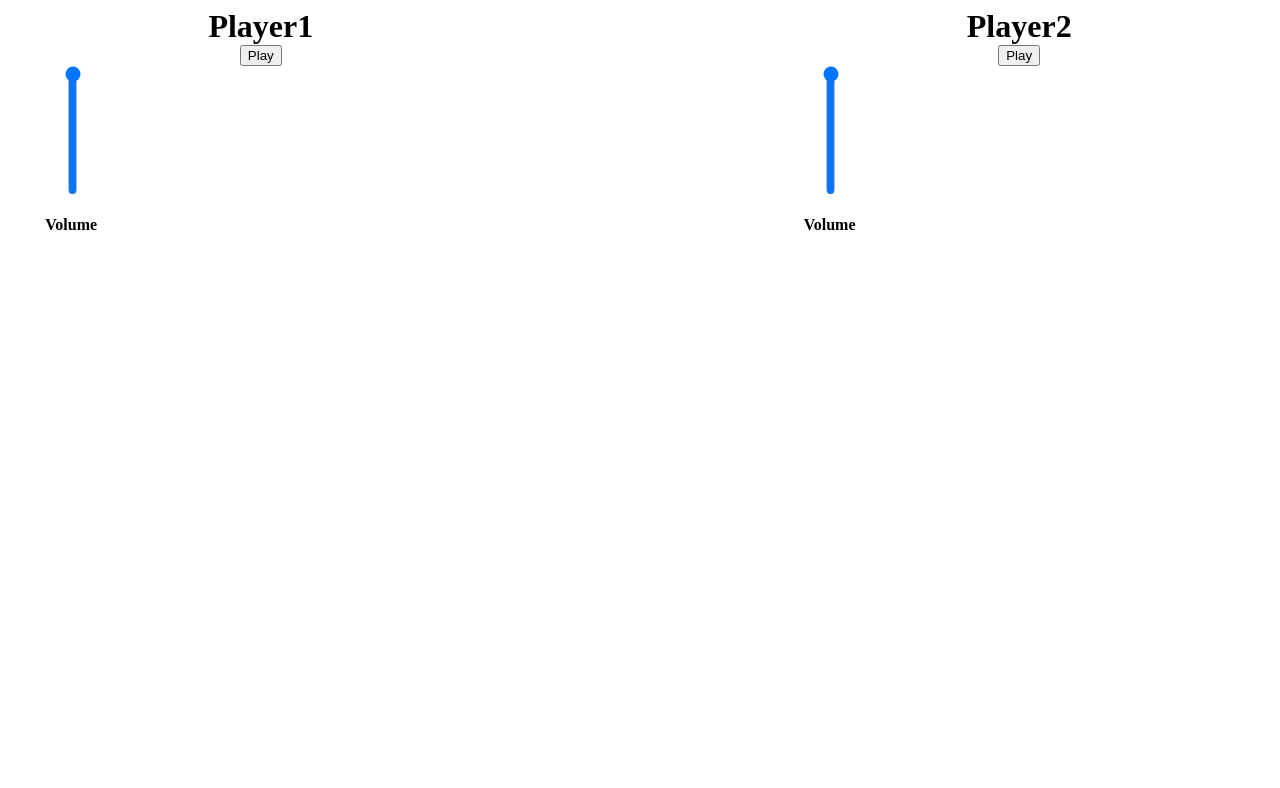
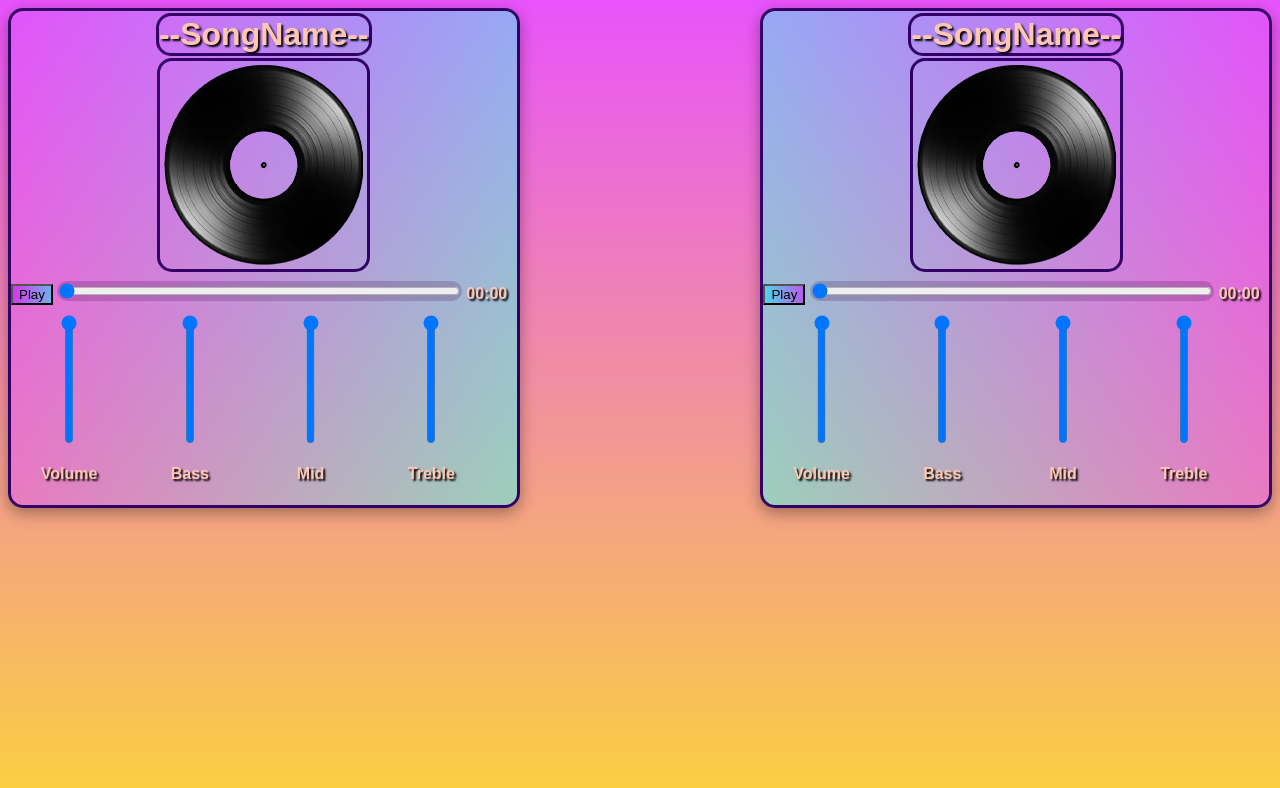
Before and after one commit to Chrisvwd/MusicPlayerPlus, a website with bundled scripts: page index.html in a window 1280 px wide. Built offline with nearby package versions, Linux system fonts and the light colour scheme; files whose address does not match are found by name.

Commit message:
Improved UI
- added Style.css
- moved style from index.html to style.css
- reworked UI
- added img folder (Images/Icons)
- added Slider for EQ

```diff
--- a/index.html
+++ b/index.html
@@ -1,25 +1,60 @@
 <html>
 <head>
     <title>MusicPlayerPlus</title>
+    <link rel="stylesheet" href="style.css">
 </head>
 <body>
 
-    <div style="width: 40%; float: left">
-        <h1 style="display: table; margin: 0 auto">Player1</h1>
-        <button id="playController" type="button" style="display: table; margin: 0 auto">Play</button>
+    <div id="playerOne">
+        <h1 id="title1">--SongName--</h1>
+        <img id="cover1" src="/img/pic1disc.png">
+        <button id="playController" type="button">Play</button>
+        <div id="songProgress1">
+            <input id="songProgressPassed1" type="range" value="0" min="0" max="100" step="1">
+        </div>
+        <h4 id="songProgressTime1">00:00</h4>
         <script type="module" src="./src/index.js"></script>
-        <div style="width: 25%;">
-            <input id="volumeController" type="range" min="0" max="1" step="0.01" value="1.0" style="-webkit-appearance: slider-vertical; display: table; margin: 0 auto"/>
-            <h4 style="text-align: center">Volume</h4>
+        <div id="volumeSlider1">
+            <input id="volumeController" type="range" min="0" max="1" step="0.01" value="1.0" />
+            <h4 id="sliderText1">Volume</h4>
+        </div>
+        <div id="bassSlider1">
+            <input id="bassController" type="range" min="0" max="1" step="0.01" value="1.0" />
+            <h4 id="sliderText1">Bass</h4>
+        </div>
+        <div id="midSlider1">
+            <input id="midController" type="range" min="0" max="1" step="0.01" value="1.0" />
+            <h4 id="sliderText1">Mid</h4>
+        </div>
+        <div id="trebleSlider1">
+            <input id="trebleController" type="range" min="0" max="1" step="0.01" value="1.0" />
+            <h4 id="sliderText1">Treble</h4>
         </div>
     </div>
-    <div style="width: 40%; float: right">
-        <h1 style="display: table; margin: 0 auto">Player2</h1>
-        <button id="playController2" type="button" style="display: table; margin: 0 auto">Play</button>
+    <div id="playerTwo">
+        <h1 id="title2">--SongName--</h1>
+        <img id="cover2" src="/img/pic1disc.png">
+        <button id="playController2" type="button">Play</button>
+        <div id="songProgress2">
+            <input id="songProgressPassed2" type="range" value="0" min="0" max="100" step="1">
+        </div>
+        <h4 id="songProgressTime2">00:00</h4>
         <script type="module" src="./src/index.js"></script>
-        <div style="width: 25%;">
-            <input id="volumeController2" type="range" min="0" max="1" step="0.01" value="1.0" style="-webkit-appearance: slider-vertical; display: table; margin: 0 auto"/>
-            <h4 style="text-align: center">Volume</h4>
+        <div id="volumeSlider2">
+            <input id="volumeController2" type="range" min="0" max="1" step="0.01" value="1.0"/>
+            <h4 id="sliderText1">Volume</h4>
+        </div>
+        <div id="bassSlider2">
+            <input id="bassController2" type="range" min="0" max="1" step="0.01" value="1.0" />
+            <h4 id="sliderText1">Bass</h4>
+        </div>
+        <div id="midSlider2">
+            <input id="midController2" type="range" min="0" max="1" step="0.01" value="1.0" />
+            <h4 id="sliderText1">Mid</h4>
+        </div>
+        <div id="trebleSlider2">
+            <input id="trebleController2" type="range" min="0" max="1" step="0.01" value="1.0" />
+            <h4 id="sliderText1">Treble</h4>
         </div>
     </div>
 </body>
--- /dev/null
+++ b/style.css
@@ -0,0 +1,220 @@
+body {
+    background: rgb(251,208,63);
+    background: linear-gradient(0deg, rgba(251,208,63,1) 0%, rgba(232,83,251,1) 100%);
+    color: #fff;
+}
+
+#playerOne {
+    width: 40%;
+    float: left;
+    border-style: solid;
+    border-color: rgb(50, 0, 100);
+    border-radius: 15px;
+    background: rgb(63,251,242);
+    background: linear-gradient(90deg, rgba(221,83,251,0.5) 0%, rgba(70,252,240,0.5) 100%);
+    box-shadow: rgba(0, 0, 0, 0.35) 0px 5px 15px;
+    color: rgb(255, 199, 179);
+    text-shadow: 2px 2px 2px black;
+    font-family:Arial, Helvetica, sans-serif;
+}
+
+#title1 {
+    display: table;
+    margin: 2px auto;
+    border-style: solid;
+    border-color: rgb(50, 0, 100);
+    border-radius: 15px;
+}
+
+#cover1 {
+    display: table;
+    margin: 2px auto;
+    border-style: solid;
+    border-color: rgb(50, 0, 100);
+    border-radius: 15px;
+}
+
+#playController {
+    display: inline-block;
+    margin: 10 auto;
+    background: linear-gradient(90deg, rgb(204, 0, 255,0.5) 0%, rgb(0, 238, 255,0.5) 100%);
+}
+
+#playController:hover {
+    background: linear-gradient(90deg, rgb(204, 0, 255,0.7) 0%, rgb(0, 238, 255,0.7) 100%);
+}
+
+#songProgress1 {
+    display: inline-block;
+    margin: 5 auto;
+    width: 80%;
+    background: rgba(50, 0, 62, 0.2);
+    border-radius: 15px;
+}
+
+#songProgressPassed1 {
+    width: 99%;
+    background: linear-gradient(90deg, rgb(0, 238, 255,0.5) 0%, rgb(204, 0, 255,0.5) 100%);
+
+}
+
+#songProgressTime1 {
+    display: inline-block;
+    margin: 0 auto;
+    width: 5px;
+}
+
+#volumeSlider1 {
+    width: 23%;
+    display: inline-block;
+}
+
+#volumeController {
+    -webkit-appearance: slider-vertical;
+    width: 100%;
+    margin: 0 auto;
+}
+
+#bassSlider1 {
+    width: 23%;
+    display: inline-block;
+}
+
+#bassController {
+    -webkit-appearance: slider-vertical;
+    width: 100%;
+    margin: 0 auto;
+
+}
+
+#midSlider1 {
+    width: 23%;
+    display: inline-block;
+}
+
+#midController {
+    -webkit-appearance: slider-vertical;
+    width: 100%;
+    margin: 0 auto;
+
+}
+
+#trebleSlider1 {
+    width: 23%;
+    display: inline-block;
+}
+
+#trebleController {
+    -webkit-appearance: slider-vertical;
+    width: 100%;
+    margin: 0 auto;
+
+}
+
+#sliderText1 {
+    text-align: center;
+}
+
+#playerTwo {
+    width: 40%;
+    float: right;
+    border-style: solid;
+    border-color: rgb(50, 0, 100);
+    border-radius: 15px;
+    background: rgb(63,251,242);
+    background: linear-gradient(90deg, rgba(70,252,240,0.5) 0%, rgba(221,83,251,0.5) 100%);
+    box-shadow: rgba(0, 0, 0, 0.35) 0px 5px 15px;
+    color: rgb(255, 199, 179);
+    text-shadow: 2px 2px 2px black;
+    font-family:Arial, Helvetica, sans-serif;
+}
+#title2 {
+    display: table;
+    margin: 2px auto;
+    border-style: solid;
+    border-color: rgb(50, 0, 100);
+    border-radius: 15px;
+}
+
+#cover2 {
+    display: table;
+    margin: 2px auto;
+    border-style: solid;
+    border-color: rgb(50, 0, 100);
+    border-radius: 15px;
+}
+
+#playController2 {
+    display: inline-block;
+    margin: 10 auto;
+    background: linear-gradient(90deg, rgb(0, 238, 255,0.5) 0%, rgb(204, 0, 255,0.5) 100%);
+}
+
+#playController2:hover {
+    background: linear-gradient(90deg, rgb(0, 238, 255,0.7) 0%, rgb(204, 0, 255,0.7) 100%);
+}
+
+#songProgress2 {
+    display: inline-block;
+    margin: 5 auto;
+    width: 80%;
+    background: rgba(50, 0, 62, 0.2);
+    border-radius: 15px;
+}
+
+#songProgressPassed2 {
+    width: 99%;
+    background: linear-gradient(90deg, rgb(0, 238, 255,0.5) 0%, rgb(204, 0, 255,0.5) 100%);
+
+}
+
+#songProgressTime2 {
+    display: inline-block;
+    margin: 0 auto;
+    width: 5px;
+}
+
+#volumeSlider2 {
+    width: 23%;
+    display: inline-block;
+}
+
+#volumeController2 {
+    -webkit-appearance: slider-vertical;
+    width: 100%;
+    margin: 0 auto;
+}
+
+#bassSlider2 {
+    width: 23%;
+    display: inline-block;
+}
+
+#bassController2 {
+    -webkit-appearance: slider-vertical;
+    width: 100%;
+    margin: 0 auto;
+
+}
+
+#midSlider2 {
+    width: 23%;
+    display: inline-block;
+}
+
+#midController2 {
+    -webkit-appearance: slider-vertical;
+    width: 100%;
+    margin: 0 auto;
+
+}
+#trebleSlider2 {
+    width: 23%;
+    display: inline-block;
+}
+
+#trebleController2 {
+    -webkit-appearance: slider-vertical;
+    width: 100%;
+    margin: 0 auto;
+}
```
Also changed, not shown: img/pause.png (added), img/pic1disc.png (added), img/play.png (added).
